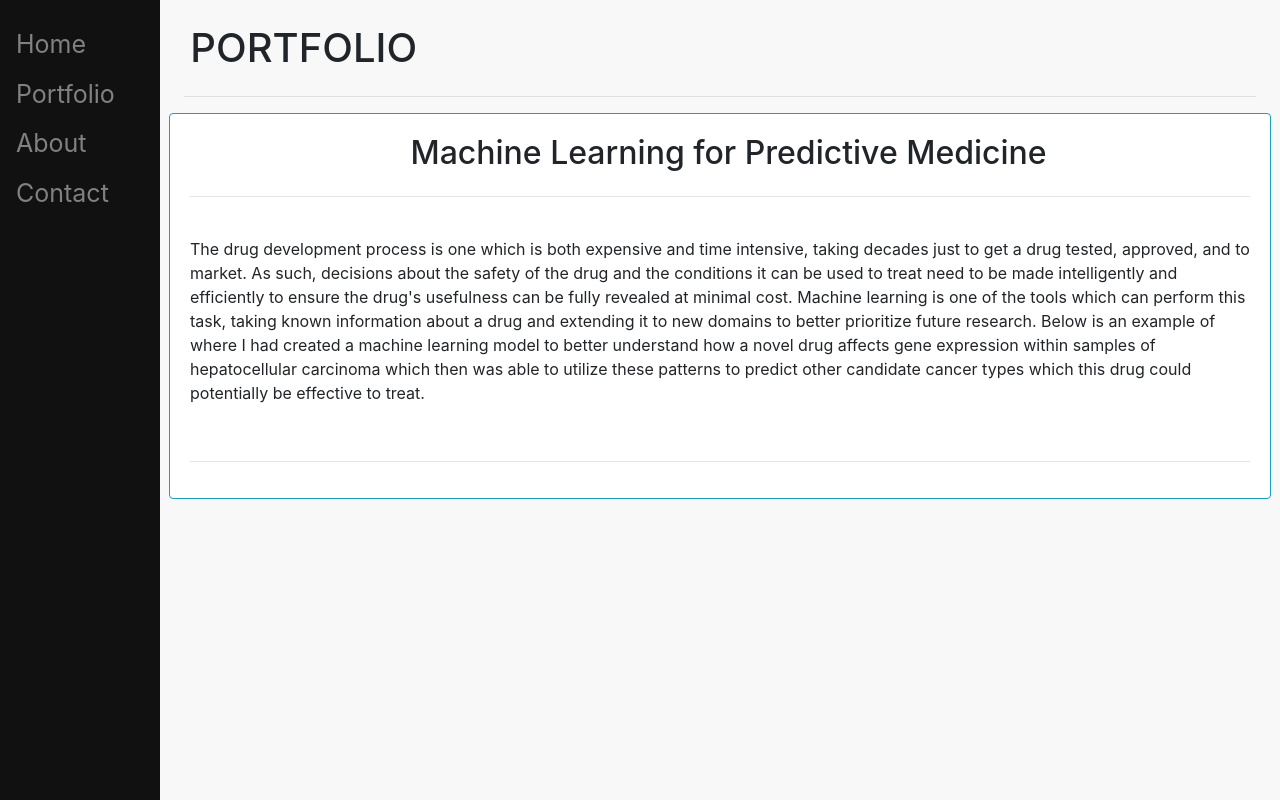
After one commit to jb994/jsite, a Django app: page /portfolio/predictive-medicine in a window 1280 px wide. The commit adds this page. Run offline with Django 4.2, Linux system fonts and the light colour scheme.

Commit message:
Edited homepage to remove specific references to companies I have consulted for, also added a predictive-medicine file to be updated and added to portfolio at some point

```diff
--- a/base/templates/base/home.html
+++ b/base/templates/base/home.html
@@ -42,7 +42,7 @@
 			<div class="card card-body h-100">
 				<h5>Experience & Education</h5>
 				<p>I completed my Bachelors in Mathematics in 2019 at the University of Alberta and my Masters in Computer Science from the University of Freiburg, Germany in 2022. Specialized in artificial intelligence, I've focused my education on the various machine learning models at the forefront of the field and how to refine them to be able to tackle any task. My thesis in particular was on developing a novel method for projecting high-dimensional single-cell time-series datasets in the field of bioinformatics to produce more meaningful embeddings.</p>
-				<p>I've worked at multiple bioinformatics labs throughout my studies and currently work as a bioinformatics & machine learning consultant for Hepion Pharmaceuticals analysing multi-omics data to discover the mechanisms of novel drugs in the treatment of non-fatty alcoholic liver disease and various cancers.</p>
+				<p>I've worked at multiple bioinformatics labs throughout my studies and currently work as a bioinformatics & machine learning consultant for multiple biotech organizations analysing multi-omics data to discover the mechanisms of novel drugs in the treatment of non-fatty alcoholic liver disease and various cancers.</p>
 			</div>
 		</div>
 		<div class="col-md-6">
--- /dev/null
+++ b/base/templates/portfolio/predictive-medicine.html
@@ -0,0 +1,30 @@
+{% extends "base/base.html" %}
+{% load static %}
+
+<!DOCTYPE html>
+<html>
+{% block content %}
+<div class="main">
+	<div class="row justify-content-left">
+		<h1>&nbsp&nbspPORTFOLIO</h1>
+	</div>
+	<hr>
+	<div class="row">
+		<div class="card card-body h-100 border-info" id="profile-wrapper">
+			<h2>&nbsp&nbspMachine Learning for Predictive Medicine</h2>
+			<hr><br>
+			<div class="row">
+				<div class="col-md-12">
+					<p align="left">
+						The drug development process is one which is both expensive and time intensive, taking decades just to get a drug tested, approved, and to market. As such, decisions about the safety of the drug and the conditions it can be used to treat need to be made intelligently and efficiently to ensure the drug's usefulness can be fully revealed at minimal cost. Machine learning is one of the tools which can perform this task, taking known information about a drug and extending it to new domains to better prioritize future research. Below is an example of where I had created a machine learning model to better understand how a novel drug affects gene expression within samples of hepatocellular carcinoma which then was able to utilize these patterns to predict other candidate cancer types which this drug could potentially be effective to treat.
+					</p>
+				</div>
+			</div>
+			<br>
+			<hr>
+		</div>
+	</div>
+	<br>
+</div>
+{% endblock %}
+</html>
--- a/base/urls.py
+++ b/base/urls.py
@@ -11,6 +11,7 @@ urlpatterns = [
 		path('portfolio/singlecell/volcano-plot', views.volcano_plot),
 		path('portfolio/singlecell/gene-net', views.gene_net),
 	path('portfolio/ml-models', views.ml_models),
+	path('portfolio/predictive-medicine', views.predictive_medicine),
 	path('portfolio/splicing', views.splicing),
 	path('portfolio/pathway-analysis', views.pathway_analysis),
 ]
--- a/base/views.py
+++ b/base/views.py
@@ -27,6 +27,9 @@ def gene_net(request):
 def ml_models(request):
 	return render(request, 'portfolio/ml-models.html')
 
+def predictive_medicine(request):
+	return render(request, 'portfolio/predictive-medicine.html')
+
 def splicing(request):
 	return render(request, 'portfolio/splicing-analysis.html')
 
```
